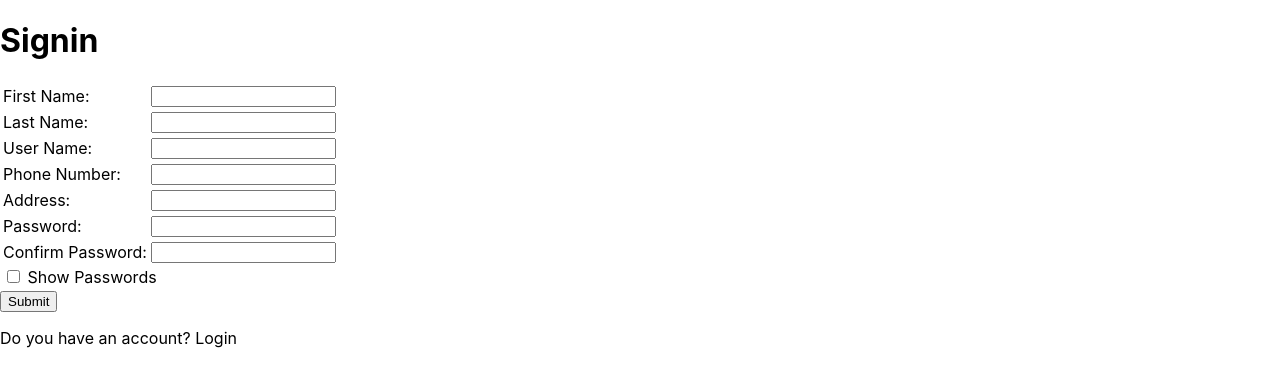
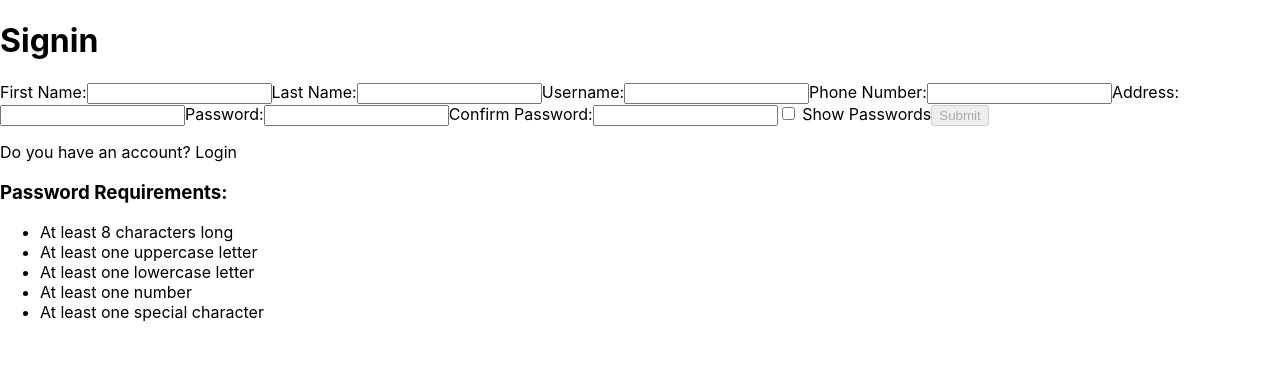
Before and after one commit to BikeKade-lk/Application, a React (Create React App) app in the folder applicationfrontend/: page /signin in a window 1280 px wide. Shown: the top 386 px of the page. Built offline with nearby package versions, Linux system fonts and the light colour scheme.

Commit message:
Added more functions

```diff
--- a/applicationfrontend/src/App.js
+++ b/applicationfrontend/src/App.js
@@ -5,7 +5,7 @@ import AdminDashboard from './components/AdminDashboard';
 import UserDashboard from './components/UserDashboard';
 import Signin from './components/Signin';
 import Login from './components/Login';
-
+import ResetPassword from './components/ResetPassword';
 
 function App() {
   return (
@@ -16,6 +16,7 @@ function App() {
         <Route path="/user" element={<UserDashboard />} />
         <Route path="/signin" element={<Signin />} />
         <Route path="/login" element={<Login />} />
+        <Route path="/reset-password" element={<ResetPassword />} />
       </Routes>
     </Router>
   );
--- a/applicationfrontend/src/components/AdminDashboard.jsx
+++ b/applicationfrontend/src/components/AdminDashboard.jsx
@@ -299,15 +299,12 @@ export default function AdminDashboard() {
             {user.fullName}'s Dashboard
           </Typography>
           <Box sx={{ display: "flex", alignItems: "center", gap: 2 }}>
-            <Avatar sx={{ bgcolor: "secondary.main" }}>
-              {user.fullName.charAt(0)}
-            </Avatar>
             <Typography variant="subtitle1">{user.username}</Typography>
+            <Button color="inherit" onClick={() => handleOpen()}>
+              Add Product
+            </Button>
             <Button color="inherit" onClick={handleLogout} startIcon={<LogoutIcon />}>
               Logout
-            </Button>
-            <Button color="inherit" onClick={() => handleOpen()}>
-              Add Product
             </Button>
           </Box>
         </Toolbar>
--- a/applicationfrontend/src/components/Login.jsx
+++ b/applicationfrontend/src/components/Login.jsx
@@ -17,19 +17,14 @@ export default function Login() {
 
   const handleSubmit = async () => {
     try {
-      // Make a request to the backend for login validation
       const response = await axios.post("http://localhost:8080/user/login", credentials);
 
-      // The backend returns a JSON object with user details and success property
       if (response.data.success) {
-        // Store user info in localStorage for persistence
         localStorage.setItem("user", JSON.stringify({
           id: response.data.userId,
           username: response.data.username,
           fullName: response.data.fullName
         }));
-
-        // Navigate to admin dashboard
         navigate("/admin");
       } else {
         setError("Invalid username or password");
@@ -38,6 +33,10 @@ export default function Login() {
       setError("Login failed. Please try again.");
       console.error("Login error:", error);
     }
+  };
+
+  const handleResetPassword = () => {
+    navigate("/reset-password"); // You should have a route for this
   };
 
   return (
@@ -77,6 +76,12 @@ export default function Login() {
           </tr>
         </tbody>
       </table>
+      <p
+        onClick={handleResetPassword}
+        style={{ color: "blue", cursor: "pointer", textDecoration: "underline", marginTop: "10px" }}
+      >
+        Forgot your password? Reset here
+      </p>
     </div>
   );
 }
--- /dev/null
+++ b/applicationfrontend/src/components/ResetPassword.jsx
@@ -0,0 +1,129 @@
+import React, { useState } from "react";
+import axios from "axios";
+import { useNavigate } from "react-router-dom";
+
+export default function ResetPassword() {
+  const navigate = useNavigate();
+
+  const [formData, setFormData] = useState({
+    identifier: "", // username or email
+    newPassword: "",
+    confirmPassword: "",
+  });
+
+  const [errors, setErrors] = useState([]);
+  const [successMessage, setSuccessMessage] = useState("");
+  const [showPassword, setShowPassword] = useState(false);
+
+  const validatePassword = (password) => {
+    const issues = [];
+    if (password.length < 8) issues.push("Password must be at least 8 characters");
+    if (!/[A-Z]/.test(password)) issues.push("Must include an uppercase letter");
+    if (!/[a-z]/.test(password)) issues.push("Must include a lowercase letter");
+    if (!/[0-9]/.test(password)) issues.push("Must include a number");
+    if (!/[!@#$%^&*]/.test(password)) issues.push("Must include a special character");
+    return issues;
+  };
+
+  const handleChange = (e) => {
+    setFormData({ ...formData, [e.target.name]: e.target.value });
+    setErrors([]);
+    setSuccessMessage("");
+  };
+
+  const handleSubmit = async (e) => {
+    e.preventDefault();
+    const { identifier, newPassword, confirmPassword } = formData;
+
+    if (!identifier || !newPassword || !confirmPassword) {
+      setErrors(["All fields are required."]);
+      return;
+    }
+
+    if (newPassword !== confirmPassword) {
+      setErrors(["Passwords do not match."]);
+      return;
+    }
+
+    const validationIssues = validatePassword(newPassword);
+    if (validationIssues.length > 0) {
+      setErrors(validationIssues);
+      return;
+    }
+
+    try {
+      const response = await axios.post("http://localhost:8080/user/reset-password", {
+        identifier,
+        newPassword,
+      });
+
+      if (response.data.success) {
+        setSuccessMessage("Password reset successful. You can now log in.");
+        setFormData({ identifier: "", newPassword: "", confirmPassword: "" });
+        setTimeout(() => navigate("/login"), 2000); // redirect after delay
+      } else {
+        setErrors([response.data.message || "Failed to reset password."]);
+      }
+    } catch (error) {
+      console.error("Reset error:", error);
+      setErrors(["An error occurred. Please try again."]);
+    }
+  };
+
+  return (
+    <div style={{ maxWidth: "400px", margin: "0 auto" }}>
+      <h2>Reset Password</h2>
+      {errors.length > 0 && (
+        <ul style={{ color: "red" }}>
+          {errors.map((err, idx) => (
+            <li key={idx}>{err}</li>
+          ))}
+        </ul>
+      )}
+      {successMessage && <p style={{ color: "green" }}>{successMessage}</p>}
+      <form onSubmit={handleSubmit}>
+        <div>
+          <label>Username or Email:</label>
+          <input
+            type="text"
+            name="identifier"
+            value={formData.identifier}
+            onChange={handleChange}
+            required
+          />
+        </div>
+        <div>
+          <label>New Password:</label>
+          <input
+            type={showPassword ? "text" : "password"}
+            name="newPassword"
+            value={formData.newPassword}
+            onChange={handleChange}
+            required
+          />
+        </div>
+        <div>
+          <label>Confirm Password:</label>
+          <input
+            type={showPassword ? "text" : "password"}
+            name="confirmPassword"
+            value={formData.confirmPassword}
+            onChange={handleChange}
+            required
+          />
+        </div>
+        <div>
+          <label>
+            <input
+              type="checkbox"
+              checked={showPassword}
+              onChange={() => setShowPassword(!showPassword)}
+            />{" "}
+            Show Passwords
+          </label>
+        </div>
+        <button type="submit">Reset Password</button>
+      </form>
+    </div>
+  );
+}
--- a/applicationfrontend/src/components/Signin.jsx
+++ b/applicationfrontend/src/components/Signin.jsx
@@ -16,9 +16,68 @@ export default function Signin() {
   });
 
   const [showPassword, setShowPassword] = useState(false);
+  const [passwordErrors, setPasswordErrors] = useState([]);
+  const [isPasswordValid, setIsPasswordValid] = useState(false);
+  const [passwordsMatch, setPasswordsMatch] = useState(true);
+  const [formErrors, setFormErrors] = useState({});
 
   const handleChange = (e) => {
-    setFormData({ ...formData, [e.target.name]: e.target.value });
+    const { name, value } = e.target;
+    setFormData({ ...formData, [name]: value });
+
+    if (name === "password") {
+      validatePassword(value);
+    }
+
+    if (name === "password" || name === "confirmPassword") {
+      setPasswordsMatch(
+        formData.confirmPassword === "" ||
+        value === (name === "password" ? formData.confirmPassword : formData.password)
+      );
+    }
+  };
+
+  const validatePassword = (password) => {
+    const errors = [];
+
+    if (password.length < 8) {
+      errors.push("Password must be at least 8 characters long");
+    }
+    if (!/[A-Z]/.test(password)) {
+      errors.push("Password must contain at least one uppercase letter");
+    }
+    if (!/[a-z]/.test(password)) {
+      errors.push("Password must contain at least one lowercase letter");
+    }
+    if (!/[0-9]/.test(password)) {
+      errors.push("Password must contain at least one number");
+    }
+    if (!/[!@#$%^&*()_+\-=\[\]{};':"\\|,.<>\/?]/.test(password)) {
+      errors.push("Password must contain at least one special character");
+    }
+
+    setPasswordErrors(errors);
+    setIsPasswordValid(errors.length === 0);
+  };
+
+  const validateForm = () => {
+    const errors = {};
+    if (!formData.fname.trim()) errors.fname = "First name is required";
+    if (!formData.uname.trim()) errors.uname = "Username is required";
+    if (!formData.pno.trim()) {
+      errors.pno = "Phone number is required";
+    } else if (!/^\d{10}$/.test(formData.pno)) {
+      errors.pno = "Phone number must be 10 digits";
+    }
+    if (!formData.address.trim()) errors.address = "Address is required";
+    if (!formData.password.trim()) errors.password = "Password is required";
+    if (!formData.confirmPassword.trim())
+      errors.confirmPassword = "Confirm password is required";
+    if (formData.password !== formData.confirmPassword)
+      errors.confirmPassword = "Passwords do not match";
+
+    setFormErrors(errors);
+    return Object.keys(errors).length === 0;
   };
 
   const togglePasswordVisibility = () => {
@@ -28,13 +87,15 @@ export default function Signin() {
   const handleSubmit = async (e) => {
     e.preventDefault();
 
-    if (formData.password !== formData.confirmPassword) {
-      alert("Passwords do not match!");
+    if (!validateForm()) return;
+
+    if (!isPasswordValid) {
+      alert("Please fix the password issues before submitting.");
       return;
     }
 
     try {
-      const { confirmPassword, ...userData } = formData; // exclude confirmPassword
+      const { confirmPassword, ...userData } = formData;
       await axios.post("http://localhost:8080/user/add", userData);
       alert("User added successfully");
 
@@ -47,6 +108,10 @@ export default function Signin() {
         password: "",
         confirmPassword: "",
       });
+      setPasswordErrors([]);
+      setIsPasswordValid(false);
+      setPasswordsMatch(true);
+      setFormErrors({});
     } catch (error) {
       console.error("Error adding user:", error);
       alert("Failed to add user");
@@ -54,14 +119,11 @@ export default function Signin() {
   };
 
   return (
-    <div>
+    <div className="signin-container">
       <h1>Signin</h1>
-      <form onSubmit={handleSubmit}>
-        <table>
-          <tbody>
-            <tr>
-              <td>First Name:</td>
-              <td>
+      <form onSubmit={handleSubmit} noValidate>
+        <label>
+          First Name:
           <input
             type="text"
             name="fname"
@@ -69,22 +131,21 @@ export default function Signin() {
             onChange={handleChange}
             required
           />
-              </td>
-            </tr>
-            <tr>
-              <td>Last Name:</td>
-              <td>
+          {formErrors.fname && <p className="error-text">{formErrors.fname}</p>}
+        </label>
+
+        <label>
+          Last Name:
           <input
             type="text"
             name="lname"
             value={formData.lname}
             onChange={handleChange}
           />
-              </td>
-            </tr>
-            <tr>
-              <td>User Name:</td>
-              <td>
+        </label>
+
+        <label>
+          Username:
           <input
             type="text"
             name="uname"
@@ -92,56 +153,67 @@ export default function Signin() {
             onChange={handleChange}
             required
           />
-              </td>
-            </tr>
-            <tr>
-              <td>Phone Number:</td>
-              <td>
+          {formErrors.uname && <p className="error-text">{formErrors.uname}</p>}
+        </label>
+
+        <label>
+          Phone Number:
           <input
             type="text"
             name="pno"
             value={formData.pno}
             onChange={handleChange}
           />
-              </td>
-            </tr>
-            <tr>
-              <td>Address:</td>
-              <td>
+          {formErrors.pno && <p className="error-text">{formErrors.pno}</p>}
+        </label>
+
+        <label>
+          Address:
           <input
             type="text"
             name="address"
             value={formData.address}
             onChange={handleChange}
           />
-              </td>
-            </tr>
-            <tr>
-              <td>Password:</td>
-              <td>
+          {formErrors.address && <p className="error-text">{formErrors.address}</p>}
+        </label>
+
+        <label>
+          Password:
           <input
             type={showPassword ? "text" : "password"}
             name="password"
             value={formData.password}
             onChange={handleChange}
             required
+            className={!isPasswordValid ? "invalid-input" : ""}
           />
-              </td>
-            </tr>
-            <tr>
-              <td>Confirm Password:</td>
-              <td>
+          {formErrors.password && <p className="error-text">{formErrors.password}</p>}
+        </label>
+
+        {formData.password && passwordErrors.length > 0 && (
+          <ul className="password-errors">
+            {passwordErrors.map((error, idx) => (
+              <li key={idx} className="error-text">{error}</li>
+            ))}
+          </ul>
+        )}
+
+        <label>
+          Confirm Password:
           <input
             type={showPassword ? "text" : "password"}
             name="confirmPassword"
             value={formData.confirmPassword}
             onChange={handleChange}
             required
+            className={!passwordsMatch ? "invalid-input" : ""}
           />
-              </td>
-            </tr>
-            <tr>
-              <td colSpan={2}>
+          {formErrors.confirmPassword && (
+            <p className="error-text">{formErrors.confirmPassword}</p>
+          )}
+        </label>
+
         <label>
           <input
             type="checkbox"
@@ -150,12 +222,30 @@ export default function Signin() {
           />{" "}
           Show Passwords
         </label>
-              </td>
-            </tr>
-          </tbody>
-        </table>
-        <button type="submit">Submit</button>
-        <p onClick={() => navigate("/login")}>Do you have an account? Login</p>
+
+        <button
+          type="submit"
+          disabled={!isPasswordValid || !passwordsMatch}
+        >
+          Submit
+        </button>
+
+        <p onClick={() => navigate("/login")} className="login-link">
+          Do you have an account? Login
+        </p>
+
+        <div className="password-requirements">
+          <h3>Password Requirements:</h3>
+          <ul>
+            <li className={formData.password.length >= 8 ? "met" : ""}>At least 8 characters long</li>
+            <li className={/[A-Z]/.test(formData.password) ? "met" : ""}>At least one uppercase letter</li>
+            <li className={/[a-z]/.test(formData.password) ? "met" : ""}>At least one lowercase letter</li>
+            <li className={/[0-9]/.test(formData.password) ? "met" : ""}>At least one number</li>
+            <li className={/[!@#$%^&*()_+\-=\[\]{};':"\\|,.<>\/?]/.test(formData.password) ? "met" : ""}>
+              At least one special character
+            </li>
+          </ul>
+        </div>
       </form>
     </div>
   );
```
Also changed, not shown: 2 other files (tests, documents, lock files or other folders). Lines whose indentation alone changed are shown as unchanged.
